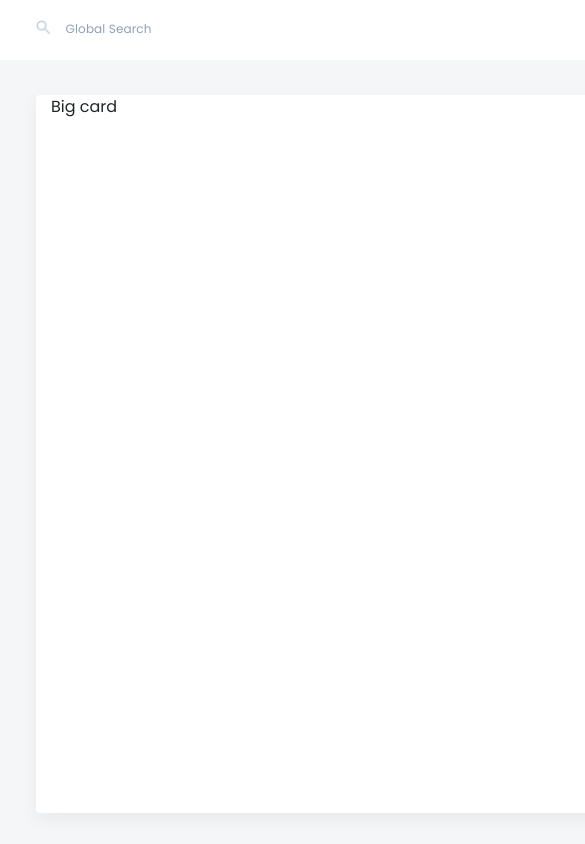
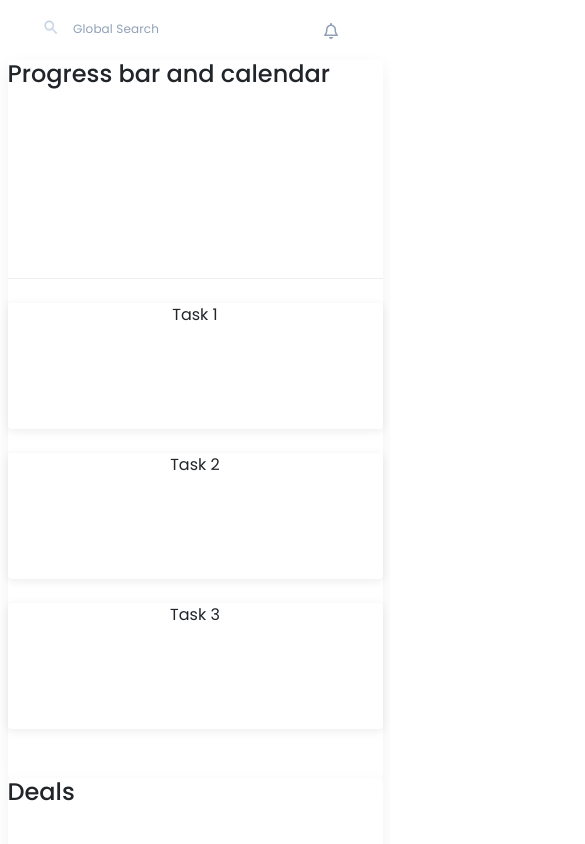
Before and after one commit to NimrodMendel/SaaS-Website, a plain HTML site: page index.html in a window 390 px wide. Shown: the top 844 px of the page, 585 px wide, since content can reach past the window. Drawn offline with nearby package versions, Linux system fonts and the light colour scheme.

Commit message:
Add styling and basic layout. Fix responsiveness

```diff
--- a/index.html
+++ b/index.html
@@ -1,6 +1,5 @@
 <!DOCTYPE html>
 <html lang="en">
-
 <head>
     <meta charset="UTF-8">
     <meta name="viewport" content="width=device-width, initial-scale=1.0">
@@ -11,12 +10,11 @@
     <script src="https://kit.fontawesome.com/5fd3e104f5.js" crossorigin="anonymous"></script>
     <title>SaaS Kit</title>
 </head>
-
 <body>
 
     <div class="dashboard container-fluid">
         <div class="row">
-            <div class="side-bar col d-none d-sm-block">
+            <div class="side-bar col-sm-2 d-none d-sm-block">
                 <div class="title">
                     <p>SaaS Kit<p>
                 </div>
@@ -66,8 +64,7 @@
                     <p>Toggle sidebar</p>
                 </div>
             </div>
-
-            <div class="content container-fluid col">
+            <div class="content col-sm-10">
                 <div class="search-bar row">
                     <div class="search">
                             <img class="search-icon" src="./images/icons/search.png" alt="">
@@ -80,24 +77,35 @@
 
                 </div>
                 <div class="row">
-                    <div class="cards big-card col">
-                        Big card
+                    <div class="cards big-card col-md">
+                        <div class="progress-calendar">
+                            <div class="progress">
+                                <h4>Progress bar and calendar</h4>
+                            </div>
+                        </div>
+                        <div class="card-divider"></div>
+                        <div class="tasks">
+                            <div class="task row justify-content-around">Task 1</div>
+                            <div class="task row justify-content-around">Task 2</div>
+                            <div class="task row justify-content-around">Task 3</div>
+                        </div>
                     </div>
-                    <div class="small-cards col">
+                    <div class="small-cards col-md">
                         <div class="cards small-card row">
-                            card
+                            <div class="deals">
+                                <h4>Deals</h4>
+                            </div>
                         </div>
                         <div class="cards small-card row">
-                            card
+                            <div class="deals">
+                                <h4>Tasks</h4>
+                            </div>
                         </div>
                     </div>
                 </div>
             </div>
-
-
         </div>
     </div>
 
 </body>
-
 </html>
--- a/style.css
+++ b/style.css
@@ -13,12 +13,13 @@ body {
     width: 1440px;
     height: 850px;
     background: #F5F6F8;
-    display: flex;
-    justify-content: flex-start;
+}
+
+.col {
+    padding:0
 }
 
 .side-bar {
-    width: 256px;
     height: 850px;
     background: #FFFFFF;
     box-shadow: 6px 0px 18px rgba(0, 0, 0, 0.06);
@@ -33,10 +34,13 @@ body {
     font-size: 18px;
     line-height: 25px;
     color: #109CF1;
+    white-space: nowrap;
+    width: 69px;
+    height: 26px;
 }
 
 .search-bar {
-    width: 1184px;
+    width: 1210px;
     height: 60px;
     background: #FFFFFF;
 }
@@ -98,6 +102,7 @@ body {
     font-size: 14px;
     line-height: 21px;
     color: #192A3E;
+    margin-left: -50px;
 }
 
 .email {
@@ -105,6 +110,7 @@ body {
     line-height: 16px;
     letter-spacing: 0.01em;
     color: #90A0B7;
+    margin-left: -50px;
 }
 
 .utils {
@@ -167,6 +173,7 @@ body {
 .cards {
     border-radius: 4px;
     box-shadow: 0px 6px 18px rgba(0, 0, 0, 0.06);
+    padding: 0;
 }
 
 .big-card {
@@ -182,5 +189,78 @@ body {
     height: 344px;
     background: #FFFFFF;
     margin: 35px 30px 30px 30px;
+}
+
+.progress {
+    width: 100%;
+    height: 218px;
+    background: #FFFFFF;
+}
+
+.card-divider {
+    width: 100%;
+    height: 1px;
+    background: #EBEFF2;
+    margin-bottom: 24px;
+}
+
+.task {
+    margin: 24px;
+    height: 126px;
+    box-shadow: 0px 2px 10px rgba(0, 0, 0, 0.08);
+    border-radius: 4px;
+    justify-content: center;
+    text-align: center;
+}
+
+.deals {
+    height: 54px;
+}
+
+
+@media (max-width: 576px){
+    .dashboard {
+        width: 375px;
+        height: 812px;
+        background: #FFFFFF;
+    }
+
+    .row {
+        width: 375px;
+    }
+
+    .search-bar {
+        width: 375px;
+
+    }
+
+    .search {
+        width: 375px;
+        margin-bottom: 0;
+
+    }
+
+    .notification {
+        margin-left: 165px;
+    }
+
+    .cards {
+        width: 375px;
+    }
+    .big-card, .small-card {
+
+        margin: 0;
+    }
+
+    .small-card {
+        margin-left: -15px;
+    }
+
+    .task {
+        width: 375px;
+        margin-bottom: 24px;
+        padding: 0;
+        margin-left: 0px;
+    }
 
 }
```
